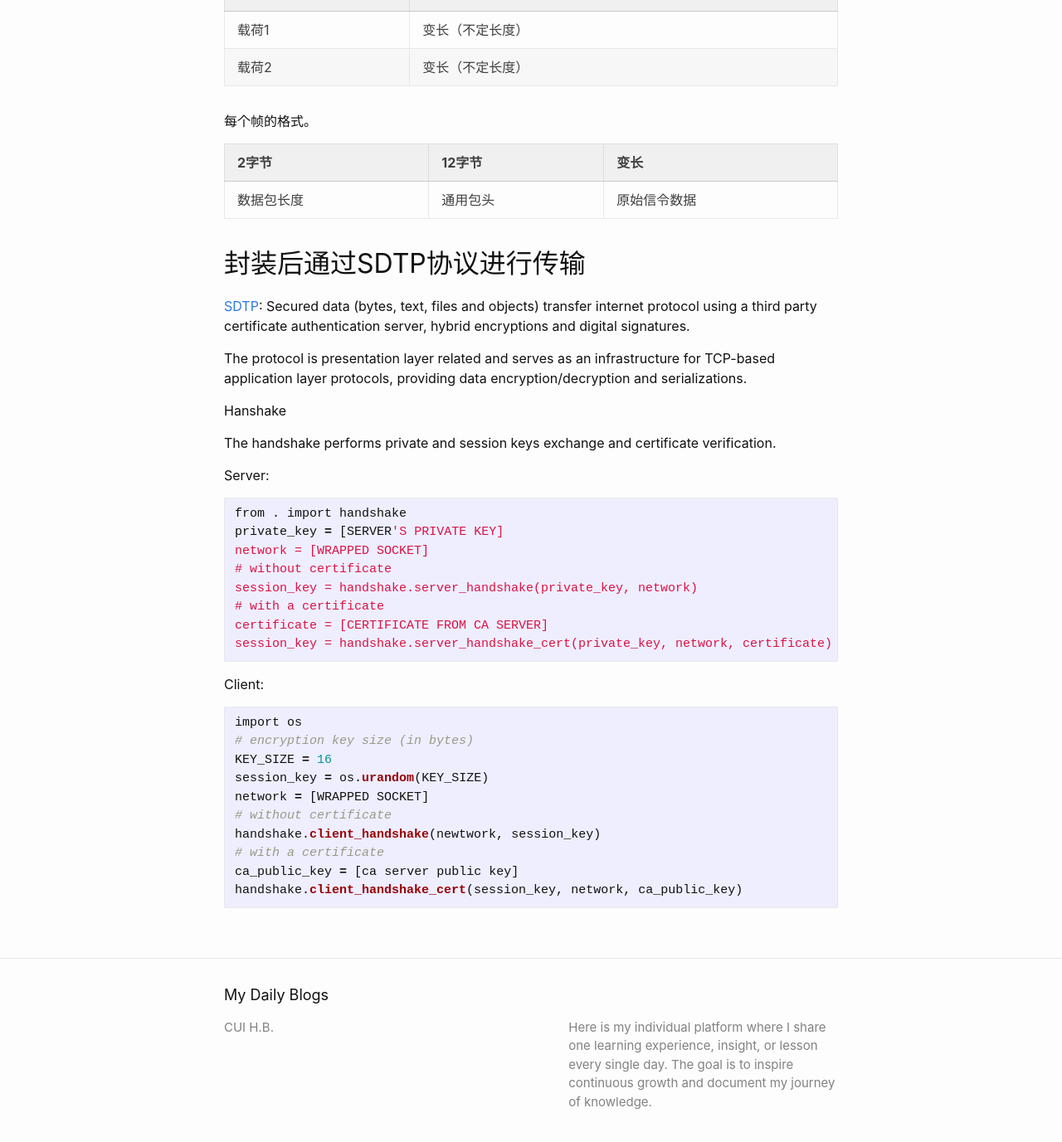
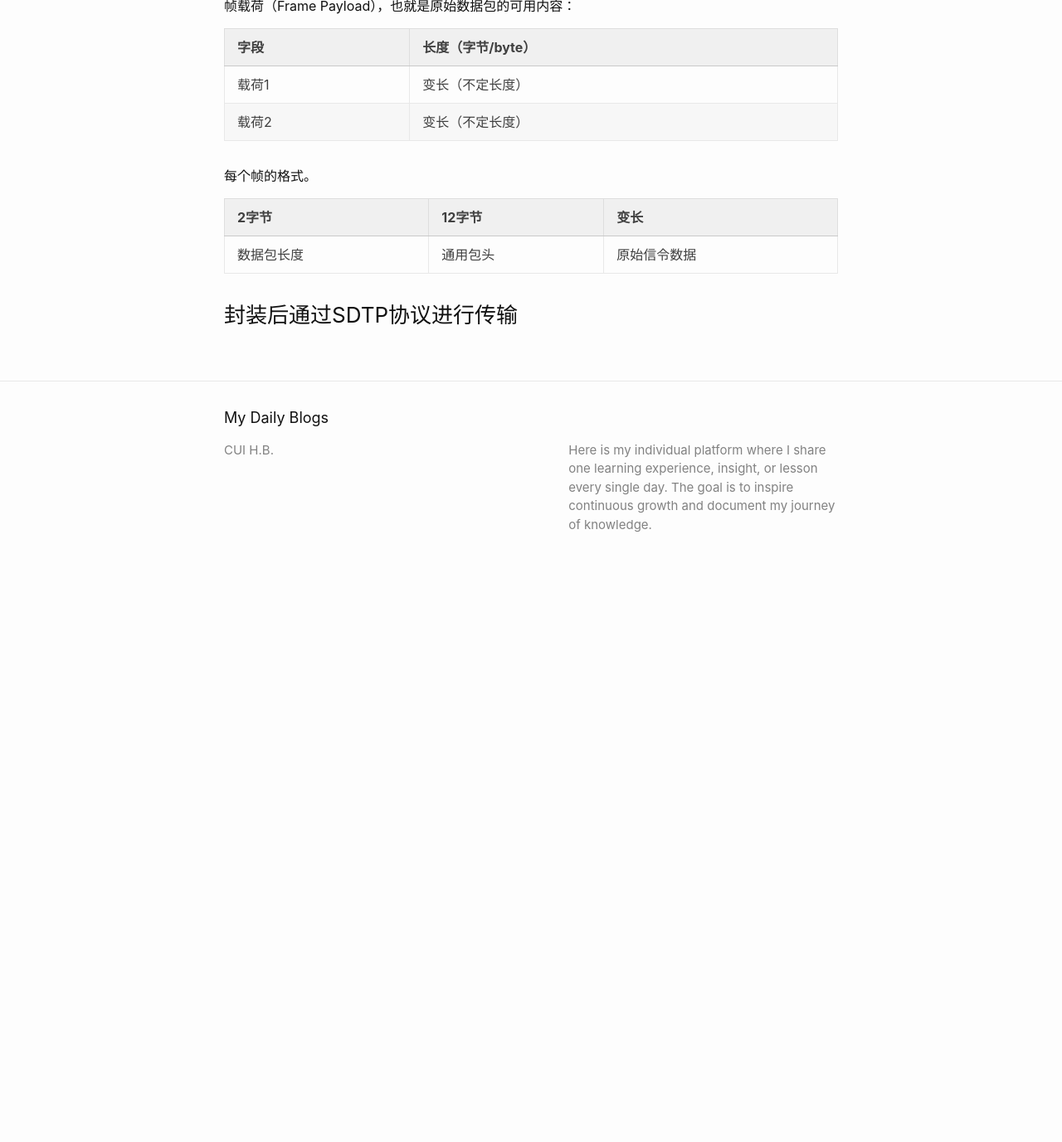
Before and after one commit to hbcui/hbcui.github.io, a Jekyll site: the page built from _posts/2025-06-24-Packet-&-Flow.md, in a window 1280 px wide and 1400 px high, scrolled down 2441 px. Shown: the top 1377 px of the window at 83% size. Built offline with Jekyll 4.4.1, drawn with Linux system fonts in a browser that asks for light colours; our own code applies the rules of GitHub Pages for plain Markdown files; after the commit the page ends 3145 px from its top, so only the background shows below that.

Commit message:
New posts.

````diff
--- a/_posts/2025-06-24-Packet-&-Flow.md
+++ b/_posts/2025-06-24-Packet-&-Flow.md
@@ -49,9 +51,9 @@
 | **新增字段** | 无 | 入向接口和IP服务类型（ToS） |
 | **保证唯一性** | 强 | 更强 |
 
-# 原始码流包含xDR的封装
+## 原始码流包含xDR的封装
 
-## 按照帧封装的原始码流格式
+### 按照帧封装的原始码流格式
 
 假设采集一个HTTP请求的原始码流，包含以下数据包：
 
@@ -91,40 +93,4 @@ RAT简写代表终端设备类型？（The RAT-Type Attribute specifies the radi
 |------|--------|--------|
 | 数据包长度 | 通用包头 | 原始信令数据 |
 
-## 封装后通过SDTP协议进行传输
-
-[SDTP](https://github.com/strmrider/SDTP): Secured data (bytes, text, files and objects) transfer internet protocol using a third party certificate authentication server, hybrid encryptions and digital signatures.
-
-The protocol is presentation layer related and serves as an infrastructure for TCP-based application layer protocols, providing data encryption/decryption and serializations.
-
-Hanshake
-
-The handshake performs private and session keys exchange and certificate verification.
-
-Server:
-
-```python
-from . import handshake
-private_key = [SERVER'S PRIVATE KEY]
-network = [WRAPPED SOCKET]
-# without certificate
-session_key = handshake.server_handshake(private_key, network)
-# with a certificate
-certificate = [CERTIFICATE FROM CA SERVER]
-session_key = handshake.server_handshake_cert(private_key, network, certificate)
-```
-
-Client:
-
-```python
-import os
-# encryption key size (in bytes)
-KEY_SIZE = 16
-session_key = os.urandom(KEY_SIZE)
-network = [WRAPPED SOCKET]
-# without certificate
-handshake.client_handshake(newtwork, session_key)
-# with a certificate
-ca_public_key = [ca server public key]
-handshake.client_handshake_cert(session_key, network, ca_public_key)
-```
+### 封装后通过SDTP协议进行传输
````
Also changed, not shown: other parts of _posts/2025-06-24-Packet-&-Flow.md (+4 -2 lines), _posts/2025-06-24.md (renamed from _posts/2025-06-24-title.md, +2 -0 lines).
